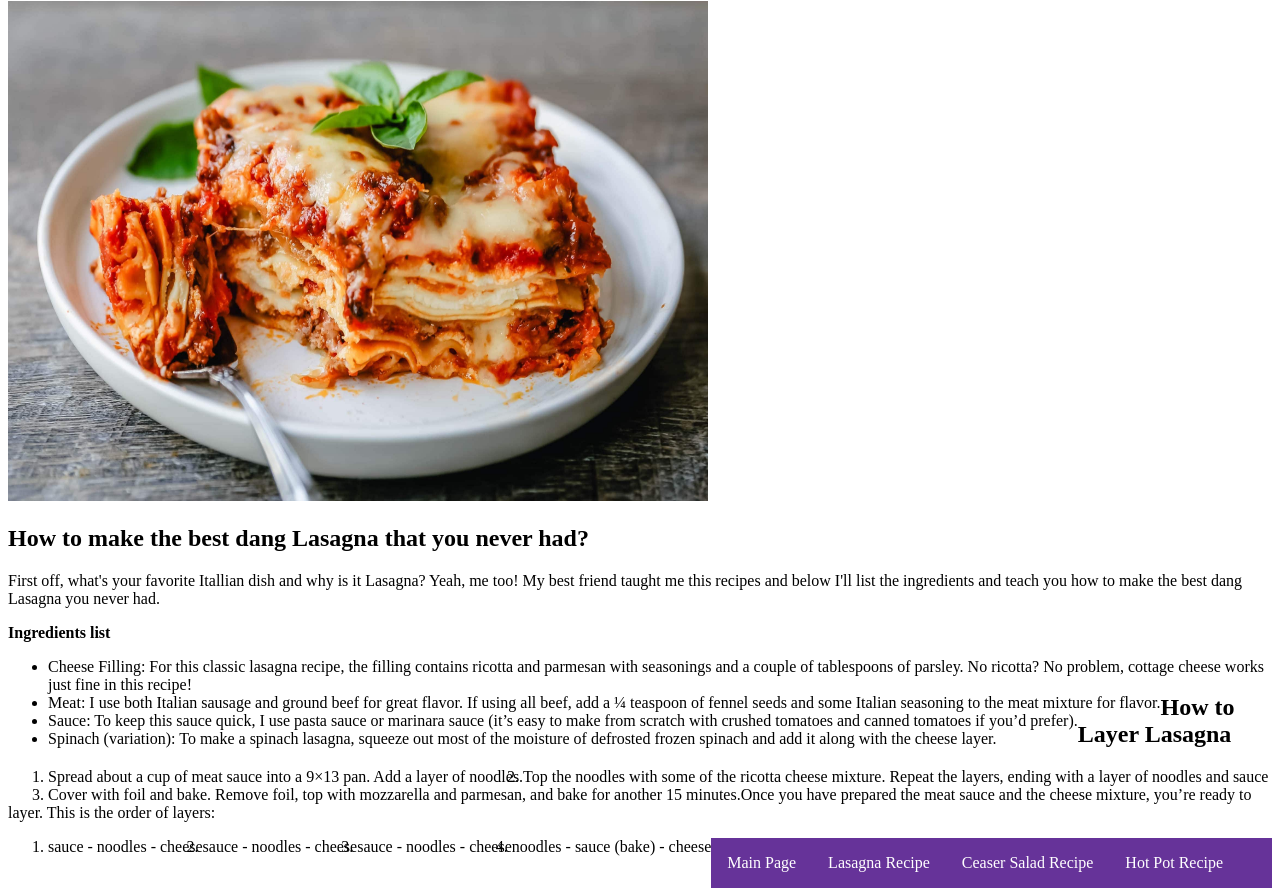
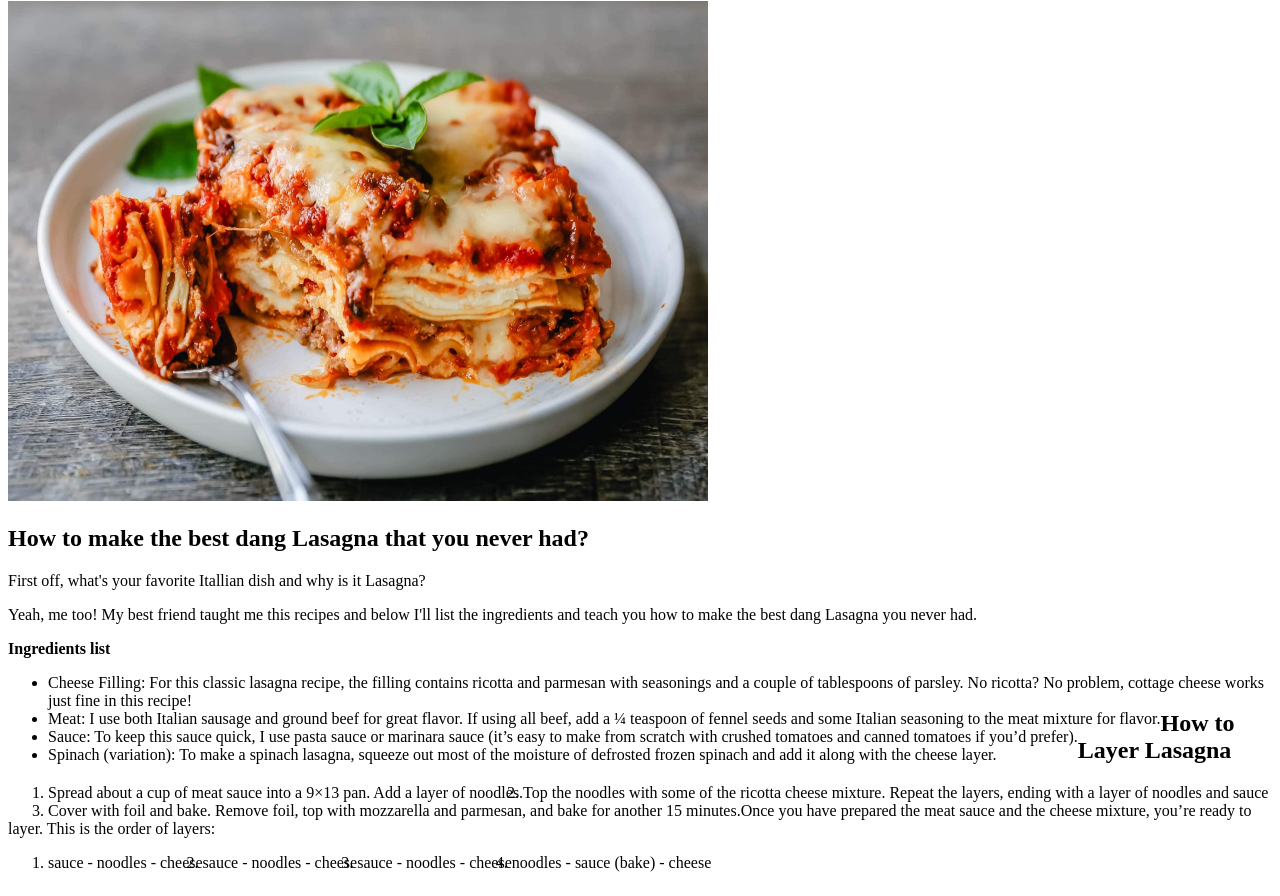
Before and after one commit to GiangoFett/odin-recipes, a plain HTML site: page recipes/lasagna.html in a window 1280 px wide. Shown: the part 79-975 px from the top of the page. After the commit the page ends 951 px from the top, so only its background shows below. Drawn offline with Linux system fonts and the light colour scheme.

Commit message:
Restored.

```diff
--- a/recipes/lasagna.html
+++ b/recipes/lasagna.html
@@ -3,22 +3,21 @@
 <link rel="stylesheet" href="../style.css">
 
 <body>
+
 <h1>The Best Lasagna You Never Tasted</h1>
 
-    <div>
 <img src="../recipe-images/lasagna.jpeg" width="700" height="500" alt="Finished Lasagna Photo">
-    </div>
 
-    <div>
 <h2>How to make the best dang Lasagna that you never had?</h2>
-    </div>
-
 
 <p>
-        First off, what's your favorite Itallian dish and why is it Lasagna? Yeah, me too! My best friend taught me this recipes and below I'll list the ingredients and teach you how to make the best dang Lasagna you never had.
+    First off, what's your favorite Itallian dish and why is it Lasagna?
 </p>
 
 <p>
+    Yeah, me too! My best friend taught me this recipes and below I'll list the ingredients and teach you how to make the best dang Lasagna you never had.
+</p>
+
 <strong>Ingredients list</strong>
     <ul>
         <li>Cheese Filling: For this classic lasagna recipe, the filling contains ricotta and parmesan with seasonings and a couple of tablespoons of parsley. No ricotta? No problem, cottage cheese works just fine in this recipe!</li>
@@ -26,17 +25,16 @@
         <li>Sauce: To keep this sauce quick, I use pasta sauce or marinara sauce (it’s easy to make from scratch with crushed tomatoes and canned tomatoes if you’d prefer).</li>
         <li>Spinach (variation): To make a spinach lasagna, squeeze out most of the moisture of defrosted frozen spinach and add it along with the cheese layer.</li>
     </ul>
-    </p>
 
-    <p>
 <h2>How to Layer Lasagna</h2>
 
+    <div>
         <ol>
             <li>Spread about a cup of meat sauce into a 9×13 pan. Add a layer of noodles.</li>
             <li>Top the noodles with some of the ricotta cheese mixture. Repeat the layers, ending with a layer of noodles and sauce</li>
             <li>Cover with foil and bake. Remove foil, top with mozzarella and parmesan, and bake for another 15 minutes.</li>
         </ol>
-    </p>
+
 
         Once you have prepared the meat sauce and the cheese mixture, you’re ready to layer. This is the order of layers:
 
@@ -48,15 +46,6 @@
         </ol>
 
 
-    </p>
-
-    <div class="center">
-        <ol id="banner-list">
-            <li><a href="../index.html">Main Page</a></li>
-            <li><a href="./recipes/lasagna.html">Lasagna Recipe</a></li>
-            <li><a href="./recipes/ceaser_salad.html">Ceaser Salad Recipe</a></li>
-            <li><a href="./recipes/hot_pot.html">Hot Pot Recipe</a></li>
-        </ol>
     </div>
 </body>
 </html>
```
Lines whose indentation alone changed are shown as unchanged.
